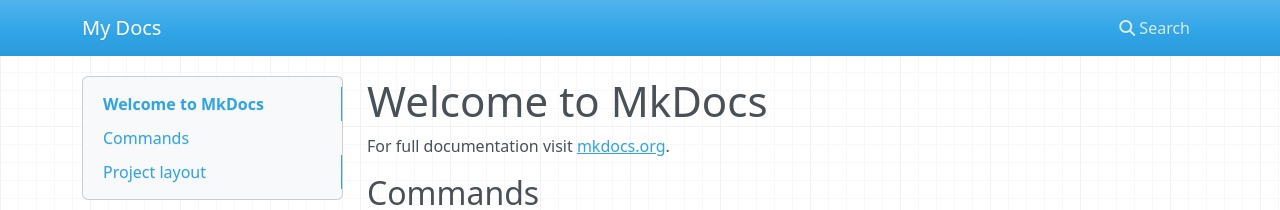
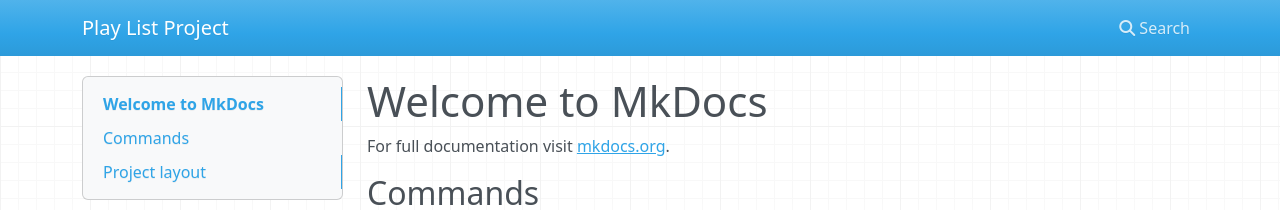
Before and after one commit to Wat-Poods/playlistproject, an MkDocs documentation site: the page built from docs/index.md, in a window 1280 px wide. Shown: the top 210 px of the page. Built offline with MkDocs 1.6.1, drawn with Linux system fonts in a browser that asks for light colours; nearby versions of some CDN libraries.

Commit message:
updated site title

```diff
--- a/mkdocs.yml
+++ b/mkdocs.yml
@@ -1 +1 @@
-site_name: My Docs
+site_name: Play List Project
```
